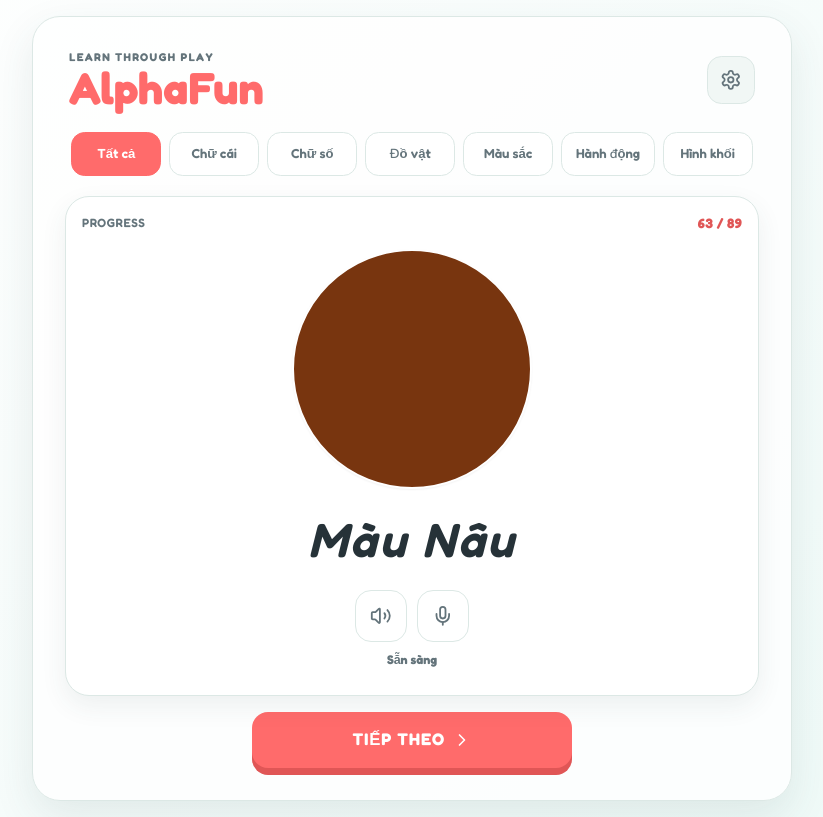
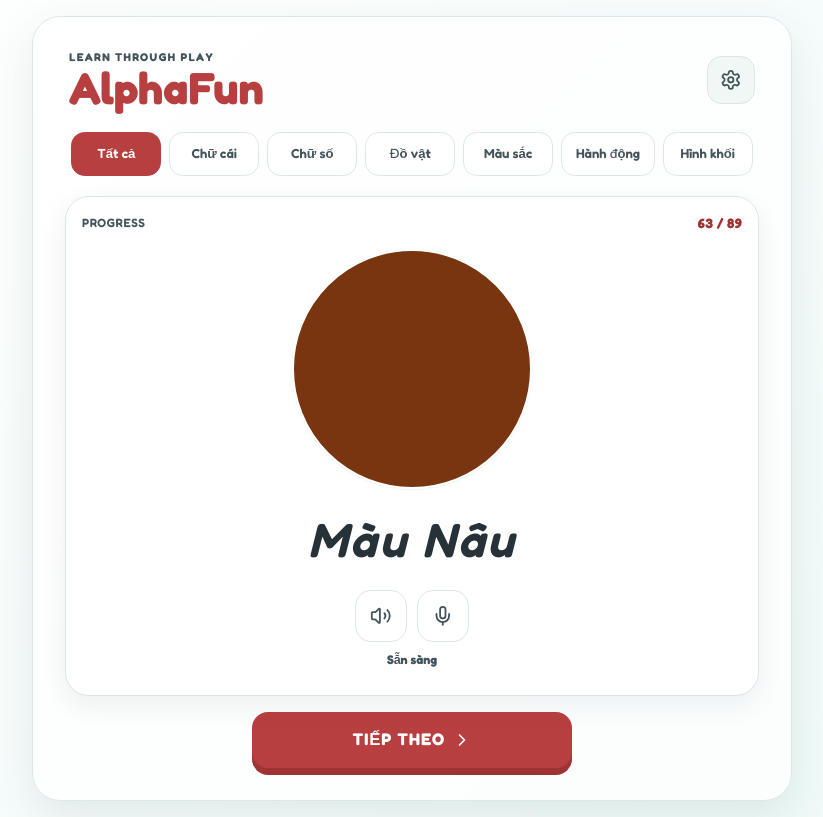
Before and after one commit to toanle88/AlphaFun, a React (Vite) app: page / in a window 1280 px wide. Shown: the whole page, without its empty margins (228-1051 px from the left). Built offline with nearby package versions, Linux system fonts and the light colour scheme.

Commit message:
fix: improve accessibility contrast

```diff
--- a/src/constants/data.ts
+++ b/src/constants/data.ts
@@ -347,11 +347,11 @@ export const UI_TEXT = {
 }
 
 export const CATEGORY_THEMES: Record<Category, CategoryTheme> = {
-  all: { primary: '#FF6B6B', dark: '#E05656', secondary: '#4ECDC4' },
-  letters: { primary: '#FF9F43', dark: '#E67E22', secondary: '#54A0FF' },
-  numbers: { primary: '#54A0FF', dark: '#2E86DE', secondary: '#FF9F43' },
-  objects: { primary: '#4ECDC4', dark: '#3DBdb4', secondary: '#FF6B6B' },
-  colors: { primary: '#FF6B6B', dark: '#E05656', secondary: '#FFE66D' },
-  verbs: { primary: '#5FA052', dark: '#468936', secondary: '#C4E538' },
-  shapes: { primary: '#A29BFE', dark: '#6C5CE7', secondary: '#81ECEC' },
+  all: { primary: '#B83F3F', dark: '#9F3333', secondary: '#4ECDC4' },
+  letters: { primary: '#A85400', dark: '#7F3F00', secondary: '#54A0FF' },
+  numbers: { primary: '#1666B1', dark: '#0E4B8A', secondary: '#FF9F43' },
+  objects: { primary: '#0D766F', dark: '#075C56', secondary: '#FF6B6B' },
+  colors: { primary: '#B83F3F', dark: '#9F3333', secondary: '#FFE66D' },
+  verbs: { primary: '#327A32', dark: '#245C24', secondary: '#C4E538' },
+  shapes: { primary: '#5B45B5', dark: '#44338C', secondary: '#81ECEC' },
 }
--- a/src/index.css
+++ b/src/index.css
@@ -3,15 +3,15 @@
 @tailwind utilities;
 
 :root {
-  --primary: #ff6b6b;
-  --primary-dark: #e05656;
+  --primary: #b83f3f;
+  --primary-dark: #9f3333;
   --secondary: #4ecdc4;
   --accent: #ffe66d;
 
   --bg-color: #f8fbfa;
   --card-bg: #ffffff;
   --text-main: #263238;
-  --text-muted: #64747b;
+  --text-muted: #43545c;
   --line: #dce8e5;
   --soft-surface: #f1f7f5;
   --focus-ring: #147d77;
@@ -355,8 +355,8 @@
 
   .audio-button.is-recording {
     color: #fff;
-    background: #e76f70;
-    border-color: #e76f70;
+    background: var(--primary-dark);
+    border-color: var(--primary-dark);
   }
 
   .next-button {
```
